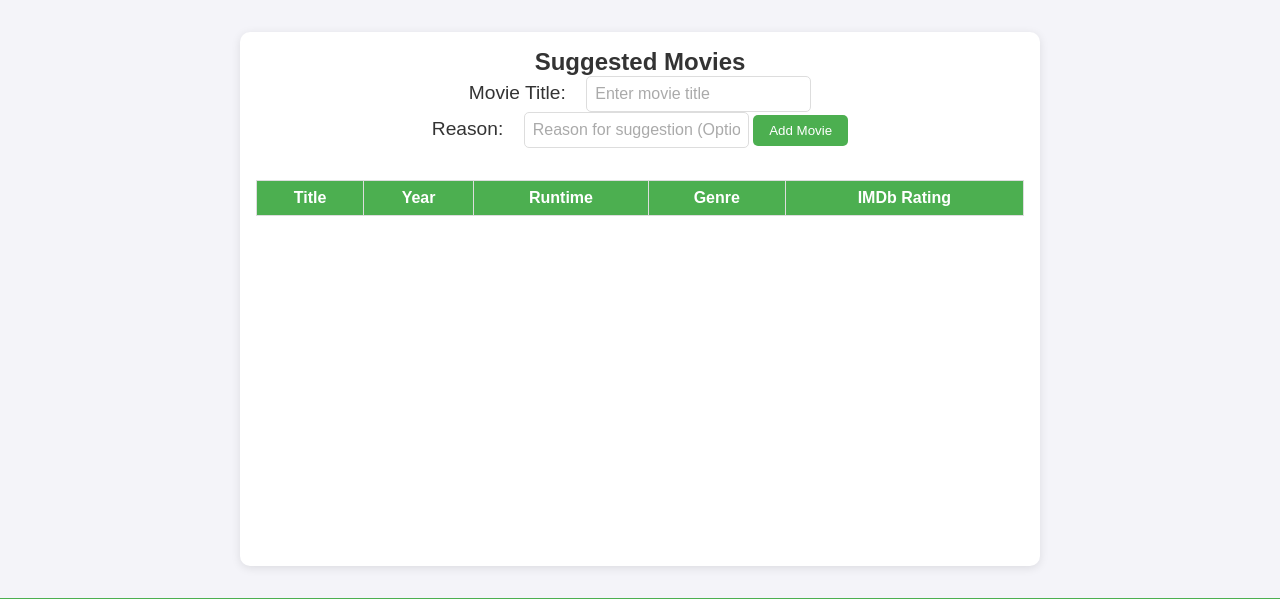
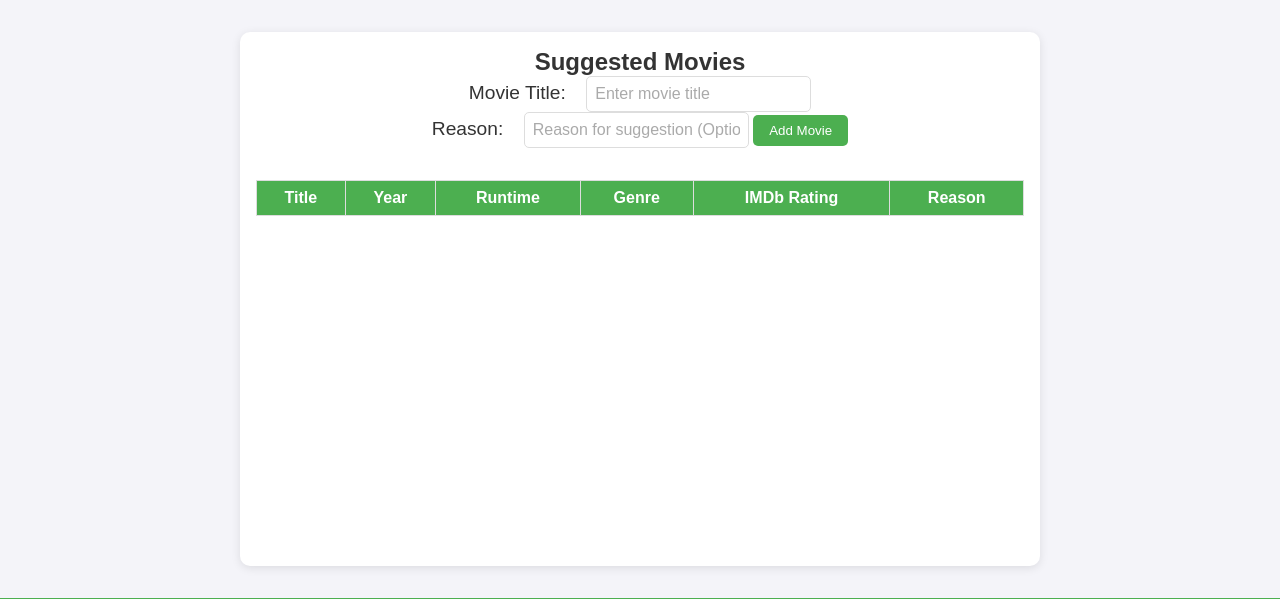
Before and after one commit to EnderViking10/CueBox, a Flask app: page / in a window 1280 px wide. Shown: the part 152-751 px from the top of the page. Run offline with Flask 3, Linux system fonts and the light colour scheme; data that the repository does not hold is empty.

Commit message:
Added reason column

```diff
--- a/app/templates/queue.html
+++ b/app/templates/queue.html
@@ -10,6 +10,7 @@
             <th>Runtime</th>
             <th>Genre</th>
             <th>IMDb Rating</th>
+            <th>Reason</th>
             {% if current_user.is_authenticated and current_user.is_admin %}
                 <th>Actions</th>
             {% endif %}
--- a/app/templates/suggestions.html
+++ b/app/templates/suggestions.html
@@ -25,6 +25,7 @@
             <th>Runtime</th>
             <th>Genre</th>
             <th>IMDb Rating</th>
+            <th>Reason</th>
             {% if current_user.is_authenticated and current_user.is_admin %}
                 <th>Actions</th>
             {% endif %}
```
